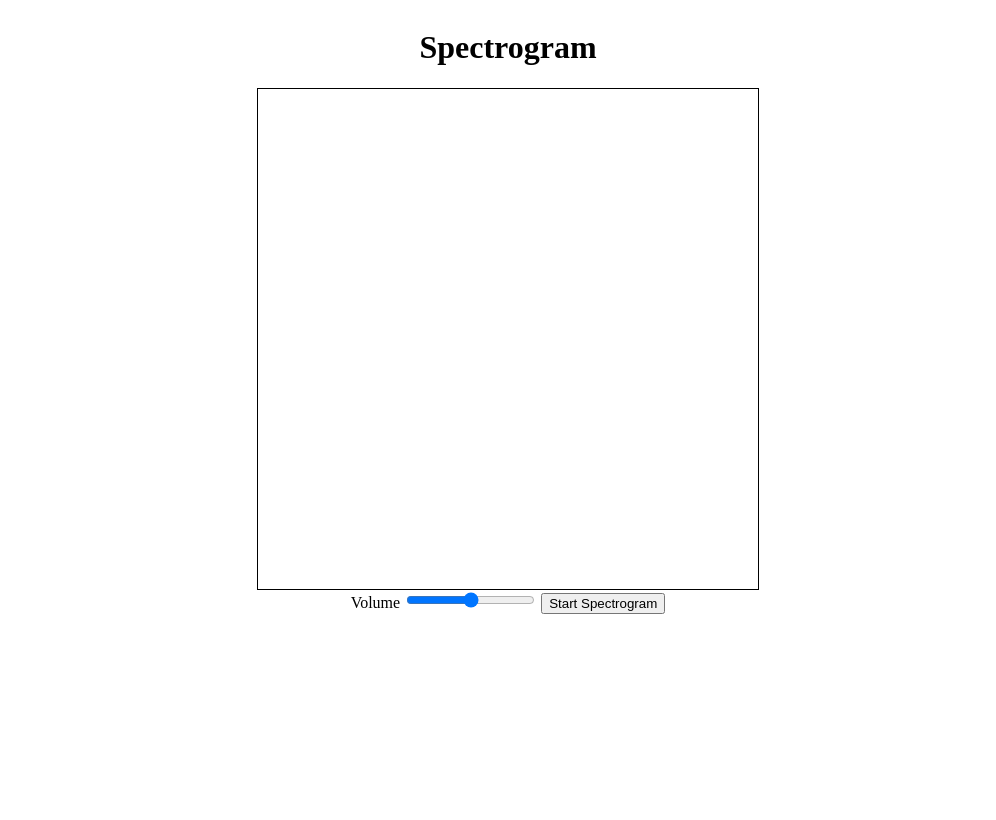
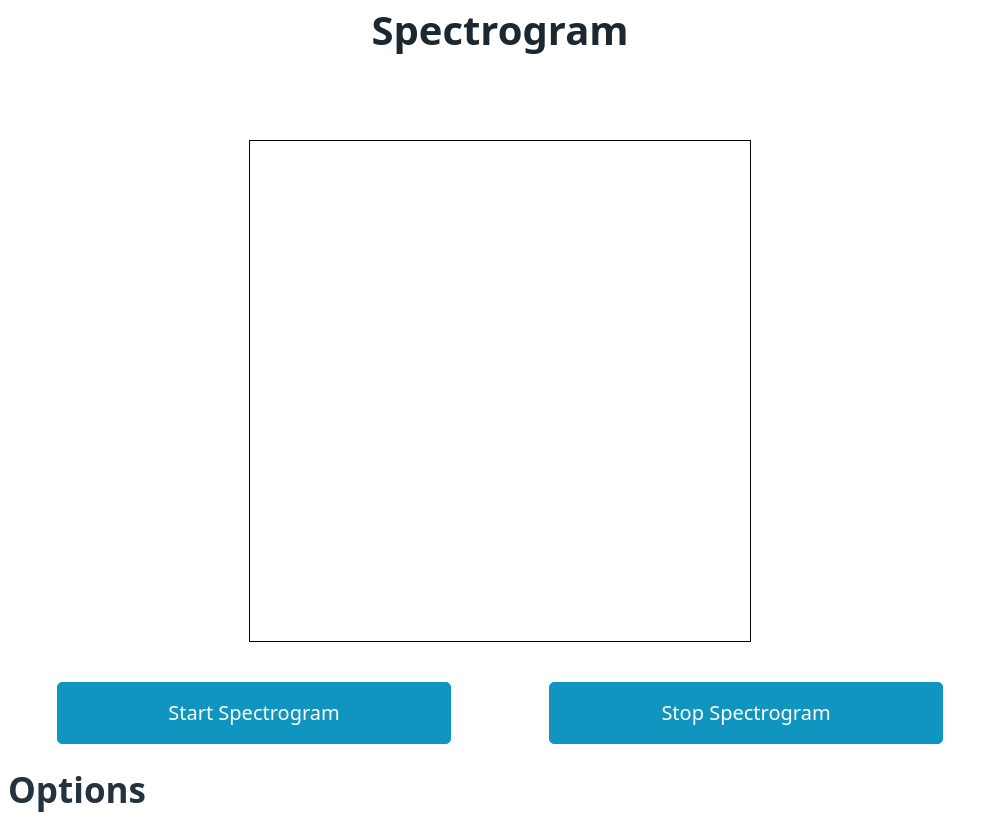
Before and after one commit to robinlake/spectrogram, a website with bundled scripts: page public/index.html in a window 1280 px wide. Shown: the top 820 px of the page, without its empty margins (0-996 px from the left). Built offline with nearby package versions, Linux system fonts and the light colour scheme.

Commit message:
move controls to separate file

```diff
--- a/public/canvas.js
+++ b/public/canvas.js
@@ -3,17 +3,15 @@ function resize(canvas) {
     if (canvas === null) {
         return;
     }
-    canvas.width = canvas.clientWidth * window.devicePixelRatio;
-    canvas.height = canvas.clientHeight * window.devicePixelRatio;
+    canvas.width = canvas.clientWidth;
+    canvas.height = canvas.clientHeight;
+    // canvas.width = canvas.clientWidth * window.devicePixelRatio
+    // canvas.height = canvas.clientHeight * window.devicePixelRatio
 }
 function initializeCanvas(canvas, config) {
     canvas.width = config.width;
     canvas.height = config.height;
     const ctx = canvas.getContext("2d");
-    if (ctx != null) {
-        ctx.fillStyle = "green";
-        ctx.fillRect(10, 10, 150, 100);
-    }
     window.addEventListener('resize', () => resize(canvas));
 }
 function drawColumns(canvas, frequencyBinCount, decibelValues, frequencies) {
@@ -22,7 +20,7 @@ function drawColumns(canvas, frequencyBinCount, decibelValues, frequencies) {
         return;
     }
     canvasContext.clearRect(0, 0, canvas.width, canvas.height);
-    const columnWidth = 20;
+    const columnWidth = canvas.width / decibelValues.length;
     const binHeight = canvas.height / frequencyBinCount;
     decibelValues.forEach((decibels, index) => {
         drawColumn(canvas, canvasContext, frequencyBinCount, decibels, binHeight, index, columnWidth);
--- /dev/null
+++ b/public/controls.js
@@ -0,0 +1,47 @@
+import { resize, initializeCanvas, initializeSpectrogram, createSpectralTimeSeries } from './spectrogram.js';
+import { drawVisualizer } from './canvas.js';
+function startSpectrogram(spectrogramConfig, canvasConfig, maxSampleCount, canvas) {
+    const spectrogram = initializeSpectrogram(spectrogramConfig, canvasConfig);
+    const timeSeries = createSpectralTimeSeries(spectrogramConfig.sampleRate, maxSampleCount, spectrogramConfig.fftSize / 2, spectrogram.analyserNode);
+    timeSeries.pushDecibelValues(timeSeries.decibelValues, spectrogram.analyserNode, timeSeries.maxSampleCount);
+    if (canvas != null) {
+        drawVisualizer(timeSeries, canvas);
+    }
+}
+function initializeControls() {
+    const fftSize = 128;
+    const sampleRate = 4000;
+    const maxSampleCount = 400;
+    const canvasConfig = {
+        height: 500,
+        width: 500,
+    };
+    const spectrogramConfig = {
+        fftSize,
+        sampleRate,
+    };
+    const canvas = document.getElementById('canvas');
+    if (canvas != null) {
+        initializeCanvas(canvas, canvasConfig);
+        resize(canvas);
+    }
+    const startButton = document.getElementById("startButton");
+    if (startButton != null) {
+        startButton.addEventListener("click", () => startSpectrogram(spectrogramConfig, canvasConfig, maxSampleCount, canvas));
+    }
+}
+export { initializeControls };
+// function loadControlsUI() {
+//     // const fragment = document.createDocumentFragment();
+//     const controls = document.createElement("div");
+//     controls.className = "controls";
+//     const controlHeader = document.createElement("h2");
+//     controlHeader.textContent = "Controls";
+//     controls.appendChild(controlHeader);
+//     const volumeLabel = document.createElement("label")
+//     volumeLabel.innerHTML = "Volume"
+//     volumeLabel.setAttribute("for", "volume")
+//     controls.appendChild(volumeLabel);
+//     document.body.insertAdjacentElement("beforeend", controls);
+// }
+// export {loadControlsUI};
--- a/public/index.html
+++ b/public/index.html
@@ -7,6 +7,7 @@
     <title>Spectrogram</title>
     <script src="index.js" type="module" defer></script>
     <link rel="stylesheet" href="css/style.css">
+    <link rel="stylesheet" href="css/pico.min.css">
 </head>
 <body>
     <div class="content">
@@ -15,9 +16,14 @@
             <canvas id="canvas"></canvas>
         </div>
         <div class="controls">
+            <div class="row">
+                <button id="startButton">Start Spectrogram</button>
+                <button id="stopButton">Stop Spectrogram</button>
+            </div>
+            <h2>Options</h2>
             <label for="volume">Volume</label>
             <input type="range" min="0" max="1" value=".5" step=".01" id="volume">
-            <button id="startButton">Start Spectrogram</button>
+
         </div>
     </div>
 </body>
--- a/public/index.js
+++ b/public/index.js
@@ -1,33 +1,26 @@
 "use strict";
-import { resize, initializeCanvas, initializeSpectrogram, createSpectralTimeSeries } from './spectrogram.js';
-import { drawVisualizer } from './canvas.js';
+import { initializeControls } from './controls.js';
 window.onload = () => {
-    const fftSize = 128;
-    const sampleRate = 4000;
-    const maxSampleCount = 25;
-    const canvasConfig = {
-        height: 500,
-        width: 500,
-    };
-    const spectrogramConfig = {
-        fftSize,
-        sampleRate,
-    };
-    const canvas = document.getElementById('canvas');
-    if (canvas != null) {
-        initializeCanvas(canvas, canvasConfig);
-        resize(canvas);
-    }
-    const startButton = document.getElementById("startButton");
-    if (startButton != null) {
-        startButton.addEventListener("click", () => {
-            const spectrogram = initializeSpectrogram(spectrogramConfig, canvasConfig);
-            const timeSeries = createSpectralTimeSeries(sampleRate, maxSampleCount, fftSize / 2, spectrogram.analyserNode);
-            timeSeries.pushDecibelValues(timeSeries.decibelValues, spectrogram.analyserNode, timeSeries.maxSampleCount);
-            if (canvas != null) {
-                // drawVisualizer(spectrogram, canvas);
-                drawVisualizer(timeSeries, canvas);
-            }
-        });
-    }
+    initializeControls();
+    // const fftSize = 128;
+    // const sampleRate = 4000;
+    // const maxSampleCount = 400;
+    // const canvasConfig = {
+    //     height: 500,
+    //     width: 500,
+    // }
+    // const spectrogramConfig = {
+    //     fftSize,
+    //     sampleRate,
+    // }
+    // const canvas = <HTMLCanvasElement>document.getElementById('canvas')
+    // if (canvas != null) {
+    //     initializeCanvas(canvas, canvasConfig);
+    //     resize(canvas);
+    // }
+    // // loadControlsUI();
+    // const startButton = document.getElementById("startButton");
+    // if (startButton != null) {
+    //     startButton.addEventListener("click", () => startSpectrogram(spectrogramConfig, canvasConfig, maxSampleCount, canvas));
+    // }
 };
--- a/src/canvas.ts
+++ b/src/canvas.ts
@@ -8,8 +8,10 @@ function resize(canvas: HTMLCanvasElement) {
     if (canvas === null) {
         return
     }
-    canvas.width = canvas.clientWidth * window.devicePixelRatio
-    canvas.height = canvas.clientHeight * window.devicePixelRatio
+    canvas.width = canvas.clientWidth
+    canvas.height = canvas.clientHeight
+    // canvas.width = canvas.clientWidth * window.devicePixelRatio
+    // canvas.height = canvas.clientHeight * window.devicePixelRatio
   }
 
 
@@ -17,10 +19,6 @@ function initializeCanvas(canvas: HTMLCanvasElement, config: CanvasConfig) {
     canvas.width = config.width;
     canvas.height = config.height;
     const ctx = canvas.getContext("2d");
-    if (ctx != null) {
-        ctx.fillStyle = "green";
-        ctx.fillRect(10, 10, 150, 100);
-    }
     window.addEventListener('resize', () => resize(canvas))
 }
 
@@ -31,7 +29,7 @@ function drawColumns(canvas: HTMLCanvasElement,  frequencyBinCount: number, deci
         return
     }
     canvasContext.clearRect(0, 0, canvas.width, canvas.height)
-    const columnWidth = 20;
+    const columnWidth = canvas.width / decibelValues.length;
     const binHeight = canvas.height / frequencyBinCount;
     decibelValues.forEach((decibels, index) => {
         drawColumn(canvas, canvasContext, frequencyBinCount, decibels, binHeight, index, columnWidth)
--- /dev/null
+++ b/src/controls.ts
@@ -0,0 +1,56 @@
+import {Spectrogram, resize, initializeCanvas, initializeSpectrogram, createSpectralTimeSeries, SpectrogramConfig} from './spectrogram.js'
+import {drawVisualizer, CanvasConfig} from './canvas.js';
+
+function startSpectrogram(spectrogramConfig: SpectrogramConfig, canvasConfig: CanvasConfig, maxSampleCount: number, canvas: HTMLCanvasElement) {
+    const spectrogram = initializeSpectrogram(spectrogramConfig, canvasConfig);
+    const timeSeries = createSpectralTimeSeries(spectrogramConfig.sampleRate, maxSampleCount, spectrogramConfig.fftSize / 2, spectrogram.analyserNode);
+    timeSeries.pushDecibelValues(timeSeries.decibelValues, spectrogram.analyserNode, timeSeries.maxSampleCount);
+
+    if (canvas != null) {
+        drawVisualizer(timeSeries, canvas);
+    }
+}
+
+function initializeControls() {
+    const fftSize = 128;
+    const sampleRate = 4000;
+    const maxSampleCount = 400;
+    const canvasConfig = {
+        height: 500,
+        width: 500,
+    }
+
+    const spectrogramConfig = {
+        fftSize,
+        sampleRate,
+    }
+    const canvas = <HTMLCanvasElement>document.getElementById('canvas')
+    if (canvas != null) {
+        initializeCanvas(canvas, canvasConfig);
+        resize(canvas);
+    }
+    const startButton = document.getElementById("startButton");
+    if (startButton != null) {
+        startButton.addEventListener("click", () => startSpectrogram(spectrogramConfig, canvasConfig, maxSampleCount, canvas));
+    }
+}
+
+export {initializeControls}
+
+// function loadControlsUI() {
+//     // const fragment = document.createDocumentFragment();
+//     const controls = document.createElement("div");
+//     controls.className = "controls";
+//     const controlHeader = document.createElement("h2");
+//     controlHeader.textContent = "Controls";
+//     controls.appendChild(controlHeader);
+
+//     const volumeLabel = document.createElement("label")
+//     volumeLabel.innerHTML = "Volume"
+//     volumeLabel.setAttribute("for", "volume")
+//     controls.appendChild(volumeLabel);
+
+//     document.body.insertAdjacentElement("beforeend", controls);
+// }
+
+// export {loadControlsUI};
--- a/src/index.ts
+++ b/src/index.ts
@@ -1,36 +1,40 @@
 "use strict";
-import {Spectrogram, resize, initializeCanvas, initializeSpectrogram, createSpectralTimeSeries} from './spectrogram.js'
-import {drawVisualizer} from './canvas.js';
+import {Spectrogram, resize, initializeCanvas, initializeSpectrogram, createSpectralTimeSeries, SpectrogramConfig} from './spectrogram.js'
+import {drawVisualizer, CanvasConfig} from './canvas.js';
+import {initializeControls} from './controls.js';
 
 window.onload = () => {
-    const fftSize = 128;
-    const sampleRate = 4000;
-    const maxSampleCount = 25;
-    const canvasConfig = {
-        height: 500,
-        width: 500,
-    }
+    initializeControls();
+    // const fftSize = 128;
+    // const sampleRate = 4000;
+    // const maxSampleCount = 400;
+    // const canvasConfig = {
+    //     height: 500,
+    //     width: 500,
+    // }
 
-    const spectrogramConfig = {
-        fftSize,
-        sampleRate,
-    }
-    const canvas = <HTMLCanvasElement>document.getElementById('canvas')
-    if (canvas != null) {
-        initializeCanvas(canvas, canvasConfig);
-        resize(canvas);
-    }
-    const startButton = document.getElementById("startButton");
-    if (startButton != null) {
-        startButton.addEventListener("click", () => {
-            const spectrogram = initializeSpectrogram(spectrogramConfig, canvasConfig);
-            const timeSeries = createSpectralTimeSeries(sampleRate, maxSampleCount, fftSize / 2, spectrogram.analyserNode);
-            timeSeries.pushDecibelValues(timeSeries.decibelValues, spectrogram.analyserNode, timeSeries.maxSampleCount);
+    // const spectrogramConfig = {
+    //     fftSize,
+    //     sampleRate,
+    // }
+    // const canvas = <HTMLCanvasElement>document.getElementById('canvas')
+    // if (canvas != null) {
+    //     initializeCanvas(canvas, canvasConfig);
+    //     resize(canvas);
+    // }
+    // // loadControlsUI();
+    // const startButton = document.getElementById("startButton");
+    // if (startButton != null) {
+    //     startButton.addEventListener("click", () => startSpectrogram(spectrogramConfig, canvasConfig, maxSampleCount, canvas));
+    // }
+}
 
-            if (canvas != null) {
-                // drawVisualizer(spectrogram, canvas);
-                drawVisualizer(timeSeries, canvas);
-            }
-        });
-    }
-}
+// function startSpectrogram(spectrogramConfig: SpectrogramConfig, canvasConfig: CanvasConfig, maxSampleCount: number, canvas: HTMLCanvasElement) {
+//     const spectrogram = initializeSpectrogram(spectrogramConfig, canvasConfig);
+//     const timeSeries = createSpectralTimeSeries(spectrogramConfig.sampleRate, maxSampleCount, spectrogramConfig.fftSize / 2, spectrogram.analyserNode);
+//     timeSeries.pushDecibelValues(timeSeries.decibelValues, spectrogram.analyserNode, timeSeries.maxSampleCount);
+
+//     if (canvas != null) {
+//         drawVisualizer(timeSeries, canvas);
+//     }
+// }
--- a/src/spectrogram.ts
+++ b/src/spectrogram.ts
@@ -44,8 +44,6 @@ function getFrequencies(frequencyBinCount: number, maxFrequency: number): number
     return frequencies;
   }
 
-// Todo: get most recent decibel values and push them onto array
-// only fill up to max sample count
 function pushDecibelValues(decibelValues: number[][], analyserNode: AnalyserNode, maxSampleCount: number): number[][] {
     const newDecibalValues = new Uint8Array(analyserNode.frequencyBinCount)
     analyserNode.getByteFrequencyData(newDecibalValues)
@@ -62,7 +60,7 @@ const getUserMic = (): Promise<MediaStream> => {
     })
 }
 
-async function setupContext(spectrogram: Spectrogram) {
+async function setupAudioContext(spectrogram: Spectrogram) {
     const {context, analyserNode, volume, gainNode} = spectrogram;
     const mic = await getUserMic();
     if (context.state === 'suspended') {
@@ -72,7 +70,7 @@ async function setupContext(spectrogram: Spectrogram) {
     source
     .connect(gainNode)
     .connect(analyserNode)
-    .connect(context.destination)
+    // .connect(context.destination)
 }
 
 function setupEventListeners(spectrogram: Spectrogram) {
@@ -101,9 +99,9 @@ function initializeSpectrogram(config: SpectrogramConfig, canvasConfig: CanvasCo
         config,
     }
     setupEventListeners(spectrogram);
-    setupContext(spectrogram);
+    setupAudioContext(spectrogram);
 
     return spectrogram;
 }
 
-  export {Spectrogram, resize, initializeCanvas, initializeSpectrogram, getFrequencies, createSpectralTimeSeries, SpectralTimeSeries}
+  export {Spectrogram, resize, initializeCanvas, initializeSpectrogram, getFrequencies, createSpectralTimeSeries, SpectralTimeSeries, SpectrogramConfig}
--- a/src/style.scss
+++ b/src/style.scss
@@ -13,8 +13,20 @@ body {
     .canvas {
         display: grid;
         justify-items: center;
+        padding: 1rem;
         canvas {
             border: 1px solid black;
         }
     }
 }
+
+.controls {
+    min-height: 200px;
+    width: 80vw;
+    padding: 1rem;
+    .row {
+        display: grid;
+        grid-template-columns: 40% 40%;
+        justify-content: space-around;
+    }
+}
```
Also changed, not shown: public/spectrogram.js (+4 -6 lines), public/css/pico.min.css (added), public/css/style.css.
